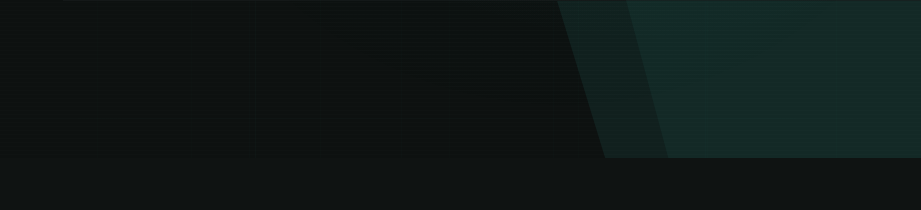
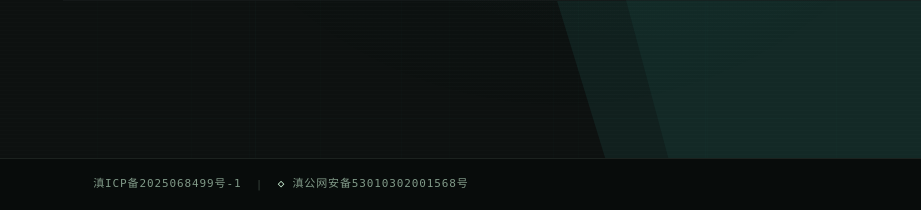
Before and after one commit to se-veN714/PowerAdapterBlogs, a Django app: template themes/devenir/templates/pages/errors/page-error-sk8.html in a window 1280 px wide. Shown: the part 642-852 px from the top of the page, without its empty margins (359-1280 px from the left). Before the commit the page ends 800 px from the top, so only its background shows below. Run offline with Django 5.2, Linux system fonts and the light colour scheme; the template is opened without the code that fills it, so the values that code supplies are empty; parts of the project's set-up code (start-up, migrations or seed data) failed here and were passed over.

Commit message:
feat: add site-wide regulatory filing footer

```diff
--- a/themes/devenir/error.html
+++ b/themes/devenir/error.html
@@ -7,6 +7,7 @@
     <title>{{ error_code }} — {{ error_label }} | PowerAdapter</title>
     <meta name="robots" content="noindex, nofollow">
     <link rel="stylesheet" href="{% static 'css/errors/page-error.css' %}">
+    <link rel="stylesheet" href="{% static 'css/site-compliance.css' %}">
     <script src="{% static 'js/errors/page-error.js' %}" defer></script>
 </head>
 <body class="error-page error-page--{{ error_variant|default:'general' }}">
@@ -89,5 +90,7 @@
 
 </main>
 
+{% include "components/site_compliance.html" %}
+
 </body>
 </html>
--- /dev/null
+++ b/themes/devenir/static/css/site-compliance.css
@@ -0,0 +1,71 @@
+.site-compliance {
+    box-sizing: border-box;
+    width: 100%;
+    display: flex;
+    flex-wrap: wrap;
+    align-items: center;
+    justify-content: center;
+    gap: .45rem .9rem;
+    padding: 1rem clamp(1rem, 4vw, 3rem);
+    border-top: 1px solid rgba(216, 255, 225, .09);
+    background: rgba(8, 12, 11, .72);
+    color: rgba(216, 255, 225, .58);
+    font: 11px/1.65 var(--font-mono, "JetBrains Mono", monospace);
+    letter-spacing: .08em;
+    text-align: center;
+}
+
+.site-compliance__link {
+    color: inherit;
+    text-decoration: none;
+    transition: color .18s ease, border-color .18s ease;
+    border-bottom: 1px solid transparent;
+}
+
+.site-compliance__link:hover {
+    color: var(--accent-primary, #d8ffe1);
+    border-bottom-color: currentColor;
+}
+
+.site-compliance__link:focus-visible {
+    color: var(--accent-primary, #d8ffe1);
+    outline: 1px solid currentColor;
+    outline-offset: 4px;
+}
+
+.site-compliance__link--police::before {
+    content: "◇";
+    margin-right: .45rem;
+    color: var(--accent-primary, #d8ffe1);
+}
+
+.site-compliance__separator {
+    color: rgba(216, 255, 225, .22);
+}
+
+.dashboard-stage > .site-compliance {
+    margin-top: auto;
+}
+
+.dashboard-stage {
+    display: flex;
+    min-height: 100vh;
+    flex-direction: column;
+}
+
+.error-page > .site-compliance {
+    position: relative;
+    z-index: 20;
+}
+
+@media (max-width: 520px) {
+    .site-compliance {
+        flex-direction: column;
+        gap: .3rem;
+        letter-spacing: .04em;
+    }
+
+    .site-compliance__separator {
+        display: none;
+    }
+}
--- a/themes/devenir/templates/base.html
+++ b/themes/devenir/templates/base.html
@@ -23,6 +23,7 @@
     <link rel="stylesheet" href="{% static 'css/typography.css' %}">
     <link rel="stylesheet" href="{% static 'css/editorial.css' %}?v=20260828.5">
     {% endblock %}
+    <link rel="stylesheet" href="{% static 'css/site-compliance.css' %}">
 
     {% block mathjax %}
     <script>
@@ -571,9 +572,8 @@
         <a href="{% url 'privacy' %}">隐私说明</a>
         <span>|</span>
         <span>内容遵循 <a href="https://creativecommons.org/licenses/by-nc-sa/4.0/" target="_blank" rel="noopener">CC BY-NC-SA 4.0</a></span>
-        <span>|</span>
-        <a href="https://beian.miit.gov.cn" target="_blank" rel="noopener">ICP-num-placeholder</a>
     </div>
+    {% include "components/site_compliance.html" %}
 </footer>
 
 {% block extra_js %}{% endblock %}
--- /dev/null
+++ b/themes/devenir/templates/components/site_compliance.html
@@ -0,0 +1,15 @@
+<div class="site-compliance" aria-label="网站备案信息">
+    <a
+        class="site-compliance__link"
+        href="https://beian.miit.gov.cn/"
+        rel="noreferrer noopener"
+        target="_blank"
+    >滇ICP备2025068499号-1</a>
+    <span class="site-compliance__separator" aria-hidden="true">|</span>
+    <a
+        class="site-compliance__link site-compliance__link--police"
+        href="https://beian.mps.gov.cn/#/query/webSearch?code=53010302001568"
+        rel="noreferrer noopener"
+        target="_blank"
+    >滇公网安备53010302001568号</a>
+</div>
--- a/themes/devenir/templates/pages/dashboard/base.html
+++ b/themes/devenir/templates/pages/dashboard/base.html
@@ -9,6 +9,7 @@
     <link rel="stylesheet" href="{% static 'css/dashboard/tokens.css' %}">
     <link rel="stylesheet" href="{% static 'css/dashboard/shell.css' %}">
     <link rel="stylesheet" href="{% static 'css/dashboard/components.css' %}">
+    <link rel="stylesheet" href="{% static 'css/site-compliance.css' %}">
     {% block dashboard_css %}{% endblock %}
     <noscript>
         <style>
@@ -41,6 +42,7 @@
             </header>
             {% block dashboard_content %}{% endblock %}
         </main>
+        {% include "components/site_compliance.html" %}
     </div>
 </div>
 <div class="dashboard-overlay" data-dashboard-overlay hidden></div>
--- a/themes/devenir/templates/pages/errors/page-error-code.html
+++ b/themes/devenir/templates/pages/errors/page-error-code.html
@@ -1,3 +1,4 @@
+{% load static %}
 <!DOCTYPE html>
 <html lang="zh-CN" class="dark">
 <head>
@@ -5,6 +6,7 @@
     <meta name="viewport" content="width=device-width, initial-scale=1.0">
     <title>500 — Code Error | PowerAdapter</title>
     <link rel="stylesheet" href="/static/css/errors/page-error.css">
+    <link rel="stylesheet" href="{% static 'css/site-compliance.css' %}">
 </head>
 <body class="error-page">
 
@@ -136,5 +138,7 @@
 
 </main>
 
+{% include "components/site_compliance.html" %}
+
 </body>
 </html>
--- a/themes/devenir/templates/pages/errors/page-error-music.html
+++ b/themes/devenir/templates/pages/errors/page-error-music.html
@@ -1,3 +1,4 @@
+{% load static %}
 <!DOCTYPE html>
 <html lang="zh-CN" class="dark">
 <head>
@@ -5,6 +6,7 @@
     <meta name="viewport" content="width=device-width, initial-scale=1.0">
     <title>500 — Music Error | PowerAdapter</title>
     <link rel="stylesheet" href="/static/css/errors/page-error.css">
+    <link rel="stylesheet" href="{% static 'css/site-compliance.css' %}">
 </head>
 <body class="error-page">
 
@@ -126,5 +128,7 @@
 
 </main>
 
+{% include "components/site_compliance.html" %}
+
 </body>
 </html>
--- a/themes/devenir/templates/pages/errors/page-error-sk8.html
+++ b/themes/devenir/templates/pages/errors/page-error-sk8.html
@@ -1,3 +1,4 @@
+{% load static %}
 <!DOCTYPE html>
 <html lang="zh-CN" class="dark">
 <head>
@@ -5,6 +6,7 @@
     <meta name="viewport" content="width=device-width, initial-scale=1.0">
     <title>500 — Skateboard Error | PowerAdapter</title>
     <link rel="stylesheet" href="/static/css/errors/page-error.css">
+    <link rel="stylesheet" href="{% static 'css/site-compliance.css' %}">
 </head>
 <body class="error-page">
 
@@ -99,5 +101,7 @@
 
 </main>
 
+{% include "components/site_compliance.html" %}
+
 </body>
 </html>
```
Also changed, not shown: PowerAdapterBlogs/tests/test_dashboard_devenir.py (+2 -0 lines), config/tests.py (+13 -0 lines), themes/devenir/templates/admin/base_site.html (added, +26 -0 lines).
